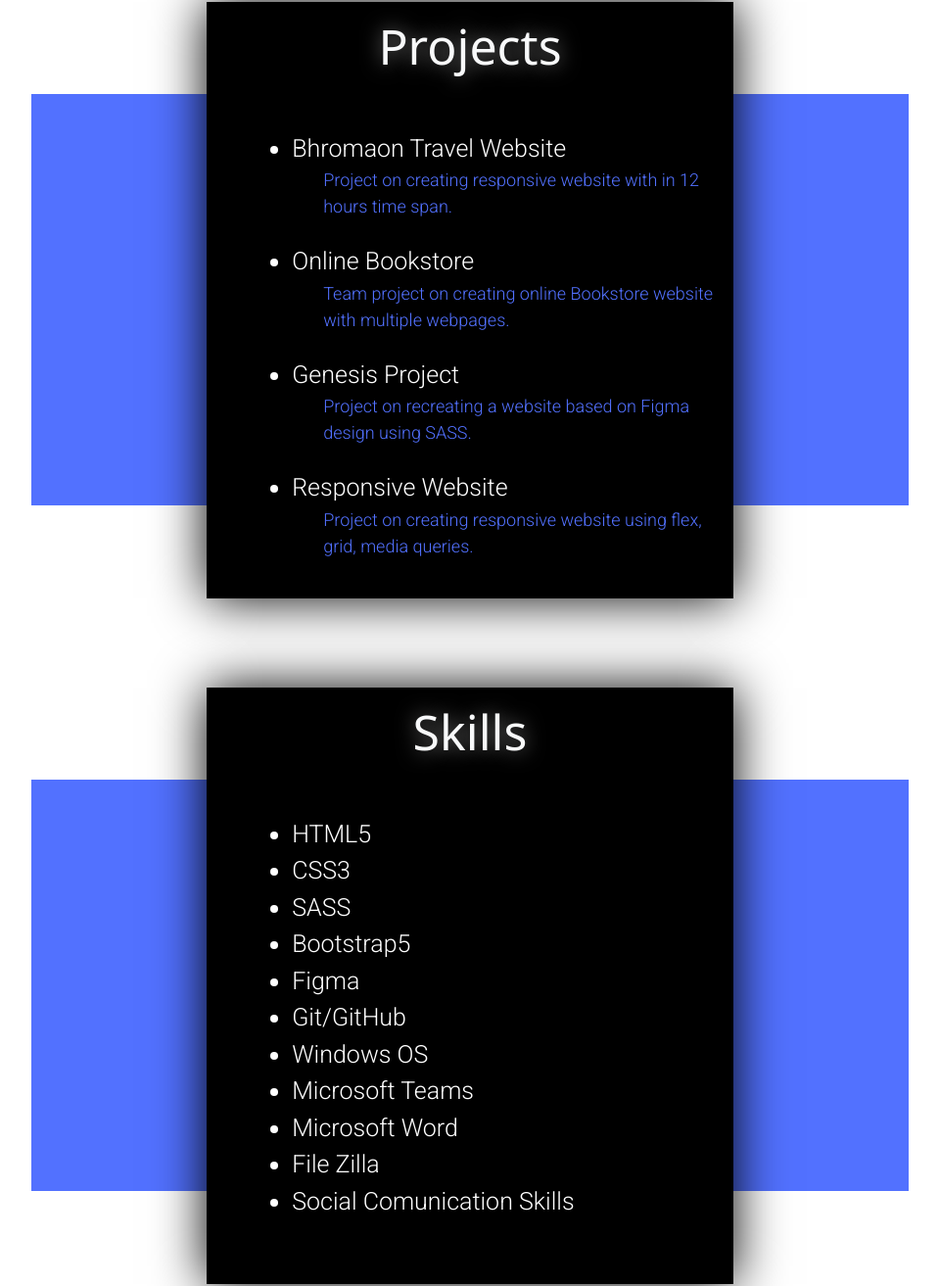
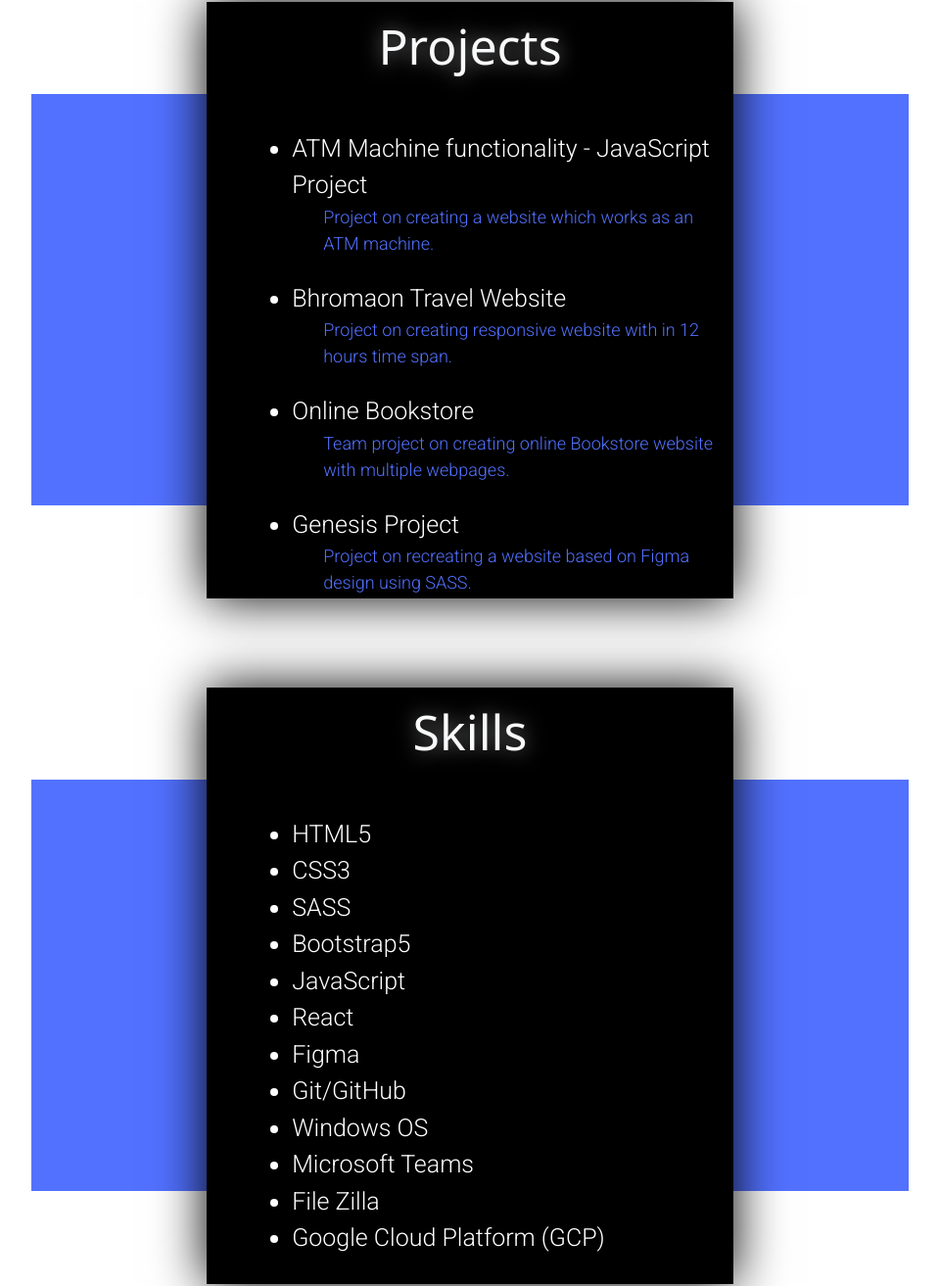
Before and after one commit to milapawlus/Portfolio, a plain HTML site: page index.html in a window 1280 px wide. Shown: the part 2491-3804 px from the top of the page at 98% size, without its empty margins (160-1119 px from the left). Drawn offline with nearby package versions, Linux system fonts and the light colour scheme.

Commit message:
uppdated skils and projects

```diff
--- a/index.html
+++ b/index.html
@@ -155,6 +155,15 @@
                     <br>
                     <ul>
                         <li class="sections__list">
+                            <a class="sections__link" target="_blank" href="#">ATM Machine functionality - JavaScript Project</a>
+                            <ul>
+                                <li class="sections__details">
+                                    Project on creating a website which works as an ATM machine.
+                                </li>
+                            </ul>
+                        </li>
+                        <br>
+                        <li class="sections__list">
                             <a class="sections__link" target="_blank" href="https://milapawlus.github.io/bhromaon-website/">Bhromaon Travel Website</a>
                             <ul>
                                 <li class="sections__details">
@@ -180,15 +189,6 @@
                                 </li>
                             </ul>
                         </li>
-                        <br>
-                        <li class="sections__list">
-                            <a class="sections__link" target="_blank" href="https://github.com/milapawlus/responsive-website">Responsive Website</a>
-                            <ul>
-                                <li class="sections__details">
-                                    Project on creating responsive website using flex, grid, media queries.
-                                </li>
-                            </ul>
-                        </li>
                     </ul>
                 </div>
             </div>
@@ -207,13 +207,14 @@
                         <li class="sections__list">CSS3</li>
                         <li class="sections__list">SASS</li>
                         <li class="sections__list">Bootstrap5</li>
+                        <li class="sections__list">JavaScript</li>
+                        <li class="sections__list">React</li>
                         <li class="sections__list">Figma</li>
                         <li class="sections__list">Git/GitHub</li>
                         <li class="sections__list">Windows OS</li>
                         <li class="sections__list">Microsoft Teams</li>
-                        <li class="sections__list">Microsoft Word</li>
                         <li class="sections__list">File Zilla</li>
-                        <li class="sections__list">Social Comunication Skills</li>
+                        <li class="sections__list">Google Cloud Platform (GCP)</li>
                     </ul>
                 </div>
             </div>
```
